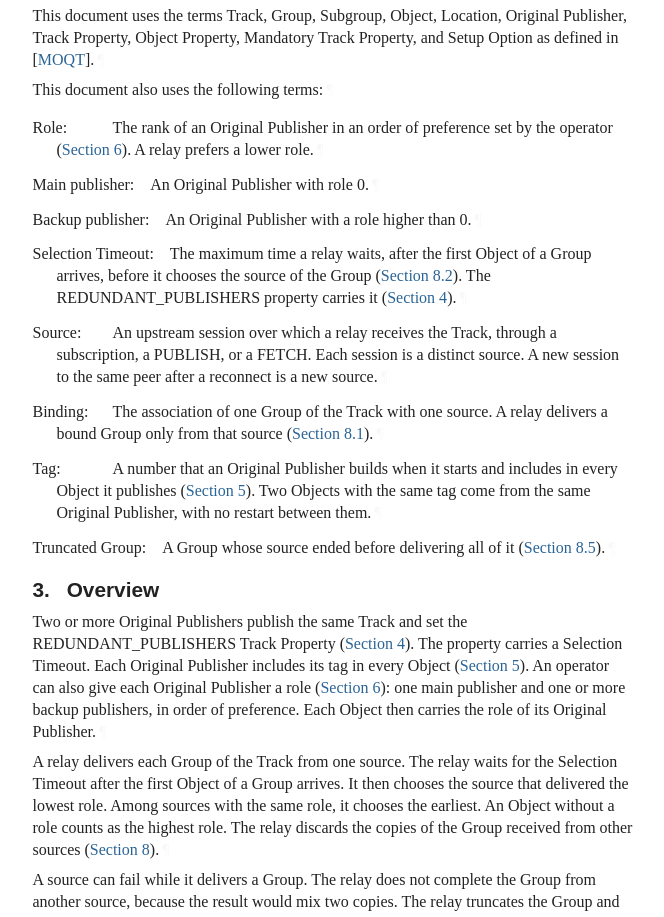
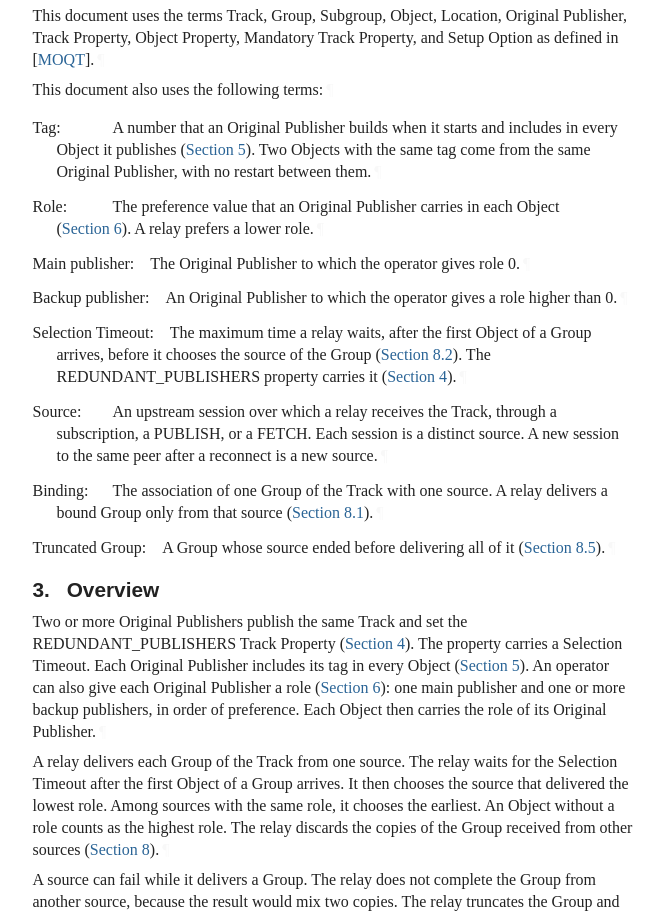
Before and after one commit to gwendalsimon/draft-simon-moq-redundant-publishers, a plain HTML site: page gwendal/front-sections/draft-simon-moq-redundant-publishers.html in a window 1280 px wide. Shown: the part 1858-2775 px from the top of the page, without its empty margins (92-756 px from the left). Drawn offline with Linux system fonts and the light colour scheme; a web font is replaced by a local one.

Commit message:
Script updating gh-pages from 9253a8b. [ci skip]

```diff
--- a/gwendal/front-sections/draft-simon-moq-redundant-publishers.html
+++ b/gwendal/front-sections/draft-simon-moq-redundant-publishers.html
@@ -1303,47 +1303,47 @@ Publisher, Track Property, Object Property, Mandatory Track Property, and Setup
 Option as defined in <span>[<a href="#MOQT" class="cite xref">MOQT</a>]</span>.<a href="#section-2-2" class="pilcrow">¶</a></p>
 <p id="section-2-3">This document also uses the following terms:<a href="#section-2-3" class="pilcrow">¶</a></p>
 <span class="break"></span><dl class="dlParallel" id="section-2-4">
-        <dt id="section-2-4.1">Role:</dt>
+        <dt id="section-2-4.1">Tag:</dt>
         <dd style="margin-left: 1.5em" id="section-2-4.2">
-          <p id="section-2-4.2.1">The rank of an Original Publisher in an order of preference set by the
-operator (<a href="#publisher-role" class="auto internal xref">Section 6</a>). A relay prefers a lower role.<a href="#section-2-4.2.1" class="pilcrow">¶</a></p>
+          <p id="section-2-4.2.1">A number that an Original Publisher builds when it starts and includes in
+every Object it publishes (<a href="#publisher-tag" class="auto internal xref">Section 5</a>). Two Objects with the same tag
+come from the same Original Publisher, with no restart between them.<a href="#section-2-4.2.1" class="pilcrow">¶</a></p>
 </dd>
         <dd class="break"></dd>
-<dt id="section-2-4.3">Main publisher:</dt>
+<dt id="section-2-4.3">Role:</dt>
         <dd style="margin-left: 1.5em" id="section-2-4.4">
-          <p id="section-2-4.4.1">An Original Publisher with role 0.<a href="#section-2-4.4.1" class="pilcrow">¶</a></p>
+          <p id="section-2-4.4.1">The preference value that an Original Publisher carries in each Object
+(<a href="#publisher-role" class="auto internal xref">Section 6</a>). A relay prefers a lower role.<a href="#section-2-4.4.1" class="pilcrow">¶</a></p>
 </dd>
         <dd class="break"></dd>
-<dt id="section-2-4.5">Backup publisher:</dt>
+<dt id="section-2-4.5">Main publisher:</dt>
         <dd style="margin-left: 1.5em" id="section-2-4.6">
-          <p id="section-2-4.6.1">An Original Publisher with a role higher than 0.<a href="#section-2-4.6.1" class="pilcrow">¶</a></p>
+          <p id="section-2-4.6.1">The Original Publisher to which the operator gives role 0.<a href="#section-2-4.6.1" class="pilcrow">¶</a></p>
 </dd>
         <dd class="break"></dd>
-<dt id="section-2-4.7">Selection Timeout:</dt>
+<dt id="section-2-4.7">Backup publisher:</dt>
         <dd style="margin-left: 1.5em" id="section-2-4.8">
-          <p id="section-2-4.8.1">The maximum time a relay waits, after the first Object of a Group arrives,
-before it chooses the source of the Group (<a href="#source-selection" class="auto internal xref">Section 8.2</a>). The
-REDUNDANT_PUBLISHERS property carries it (<a href="#redundant-publishers" class="auto internal xref">Section 4</a>).<a href="#section-2-4.8.1" class="pilcrow">¶</a></p>
+          <p id="section-2-4.8.1">An Original Publisher to which the operator gives a role higher than 0.<a href="#section-2-4.8.1" class="pilcrow">¶</a></p>
 </dd>
         <dd class="break"></dd>
-<dt id="section-2-4.9">Source:</dt>
+<dt id="section-2-4.9">Selection Timeout:</dt>
         <dd style="margin-left: 1.5em" id="section-2-4.10">
-          <p id="section-2-4.10.1">An upstream session over which a relay receives the Track, through a
-subscription, a PUBLISH, or a FETCH. Each session is a distinct source. A new
-session to the same peer after a reconnect is a new source.<a href="#section-2-4.10.1" class="pilcrow">¶</a></p>
+          <p id="section-2-4.10.1">The maximum time a relay waits, after the first Object of a Group arrives,
+before it chooses the source of the Group (<a href="#source-selection" class="auto internal xref">Section 8.2</a>). The
+REDUNDANT_PUBLISHERS property carries it (<a href="#redundant-publishers" class="auto internal xref">Section 4</a>).<a href="#section-2-4.10.1" class="pilcrow">¶</a></p>
 </dd>
         <dd class="break"></dd>
-<dt id="section-2-4.11">Binding:</dt>
+<dt id="section-2-4.11">Source:</dt>
         <dd style="margin-left: 1.5em" id="section-2-4.12">
-          <p id="section-2-4.12.1">The association of one Group of the Track with one source. A relay delivers
-a bound Group only from that source (<a href="#sources-and-bindings" class="auto internal xref">Section 8.1</a>).<a href="#section-2-4.12.1" class="pilcrow">¶</a></p>
+          <p id="section-2-4.12.1">An upstream session over which a relay receives the Track, through a
+subscription, a PUBLISH, or a FETCH. Each session is a distinct source. A new
+session to the same peer after a reconnect is a new source.<a href="#section-2-4.12.1" class="pilcrow">¶</a></p>
 </dd>
         <dd class="break"></dd>
-<dt id="section-2-4.13">Tag:</dt>
+<dt id="section-2-4.13">Binding:</dt>
         <dd style="margin-left: 1.5em" id="section-2-4.14">
-          <p id="section-2-4.14.1">A number that an Original Publisher builds when it starts and includes in
-every Object it publishes (<a href="#publisher-tag" class="auto internal xref">Section 5</a>). Two Objects with the same tag
-come from the same Original Publisher, with no restart between them.<a href="#section-2-4.14.1" class="pilcrow">¶</a></p>
+          <p id="section-2-4.14.1">The association of one Group of the Track with one source. A relay delivers
+a bound Group only from that source (<a href="#sources-and-bindings" class="auto internal xref">Section 8.1</a>).<a href="#section-2-4.14.1" class="pilcrow">¶</a></p>
 </dd>
         <dd class="break"></dd>
 <dt id="section-2-4.15">Truncated Group:</dt>
```
Also changed, not shown: index.html (+22 -22 lines), gwendal/front-sections/draft-simon-moq-redundant-publishers.txt.
